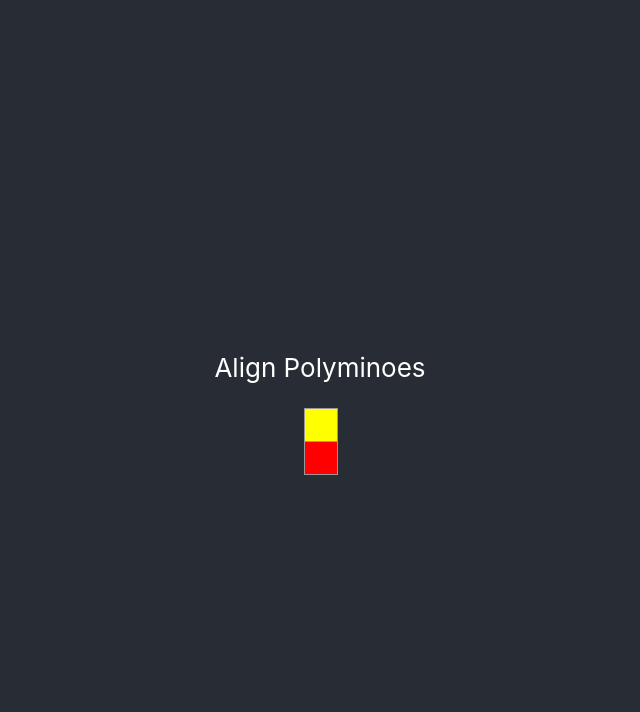
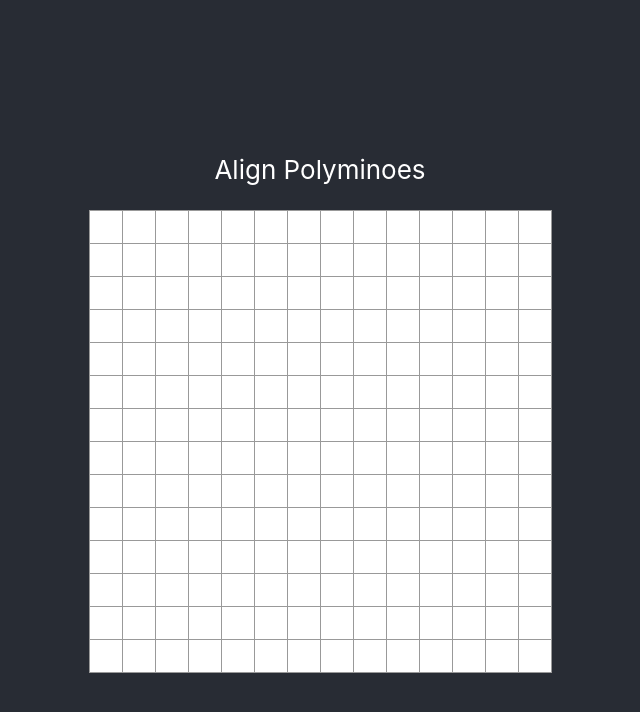
Before and after one commit to LinuxFan2718/align-polyominoes, a React (Create React App) app: page / in a window 1280 px wide. Shown: the top 712 px of the page, without its empty margins (320-960 px from the left). Built offline with nearby package versions, Linux system fonts and the light colour scheme.

Commit message:
can click on squares and make them yellow

```diff
--- a/src/App.css
+++ b/src/App.css
@@ -11,10 +11,6 @@
   justify-content: center;
   font-size: calc(10px + 2vmin);
   color: white;
-}
-
-.App-link {
-  color: #61dafb;
 }
 
 .square {
--- a/src/Board.js
+++ b/src/Board.js
@@ -1,9 +1,28 @@
 import Square from './Square';
+import { gameConfig } from './gameConfig';
+import { useState } from "react";
+
+function boardRow(squares, key) {
+  return (<div key={key}>{squares}</div>);
+}
+
+function blankBoard() {
+  let thisBoard = [];
+    for (let row = 0; row < gameConfig["numRows"]; row++) {
+      let thisRow = []
+      for (let col = 0; col < gameConfig["numCols"]; col++) {
+        thisRow.push(<Square
+          key={col}
+           />);
+      };
+      thisBoard.push(boardRow(thisRow, row));
+    };
+    return thisBoard;
+};
+
 function Board() {
-  return(<>
-    <Square css_classes="square yellow"></Square>
-    <Square css_classes="square red"></Square>
-  </>)
+  const [board, setBoard] = useState(blankBoard());
+  return(<>{board}</>)
+}
 
-}
 export default Board;
--- a/src/Square.js
+++ b/src/Square.js
@@ -1,7 +1,25 @@
-function Square(props) {
+import { useState } from 'react';
+
+function Square() {
+  const [color, setColor] = useState('');
+
+  function classes() {
+    let classes = ["square"]
+    if (color !== '') {
+      classes.push(color);
+    }
+    return classes.join(' ');
+  }
+
+  function clickHandler() {
+    setColor("yellow");
+  }
+
   return (
-    <button className={props.css_classes} onClick={props.onClick}>
-    </button>
+    <button
+      className={classes()}
+      onClick={clickHandler}
+    />
   );
 }
 
--- /dev/null
+++ b/src/gameConfig.js
@@ -0,0 +1,6 @@
+const gameConfig = {
+  "numRows": 14,
+  "numCols": 14,
+};
+
+export { gameConfig };
```
